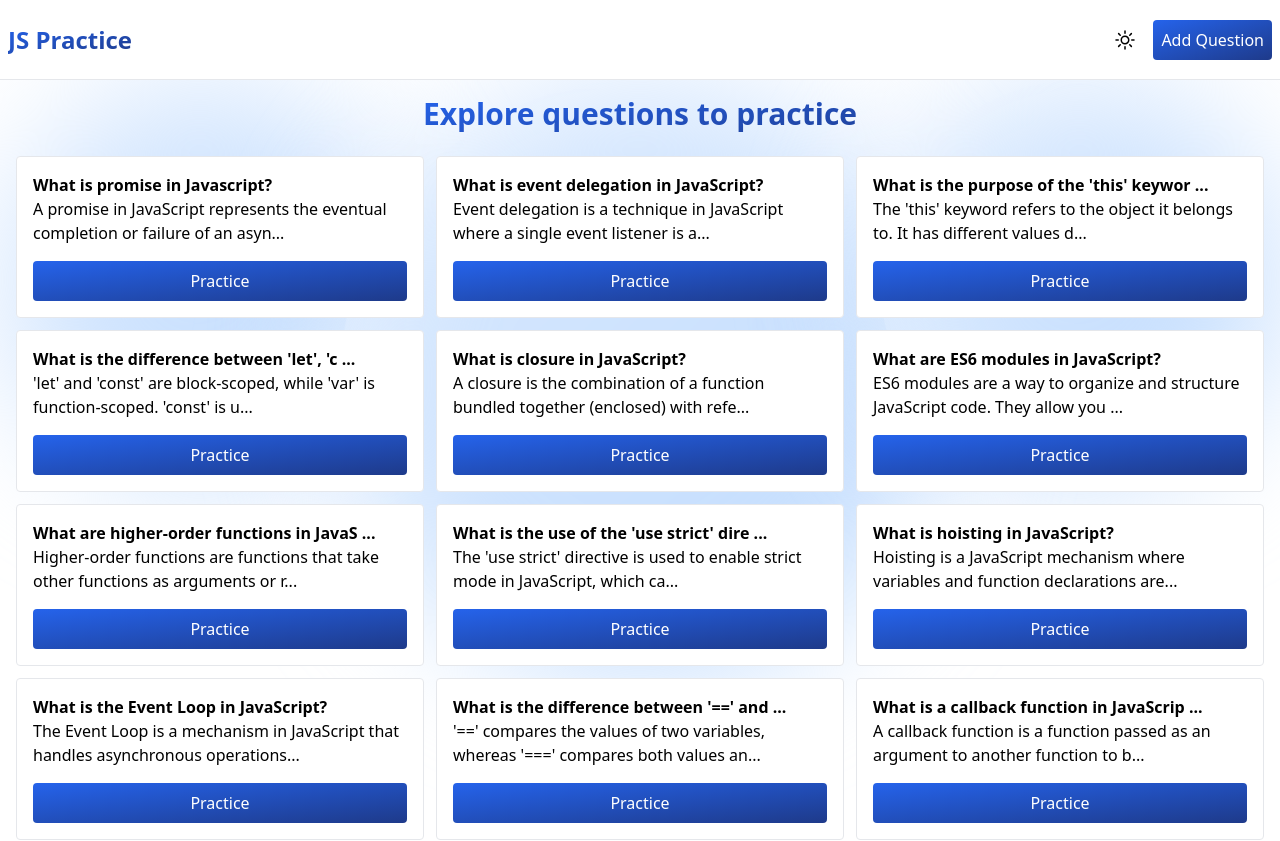
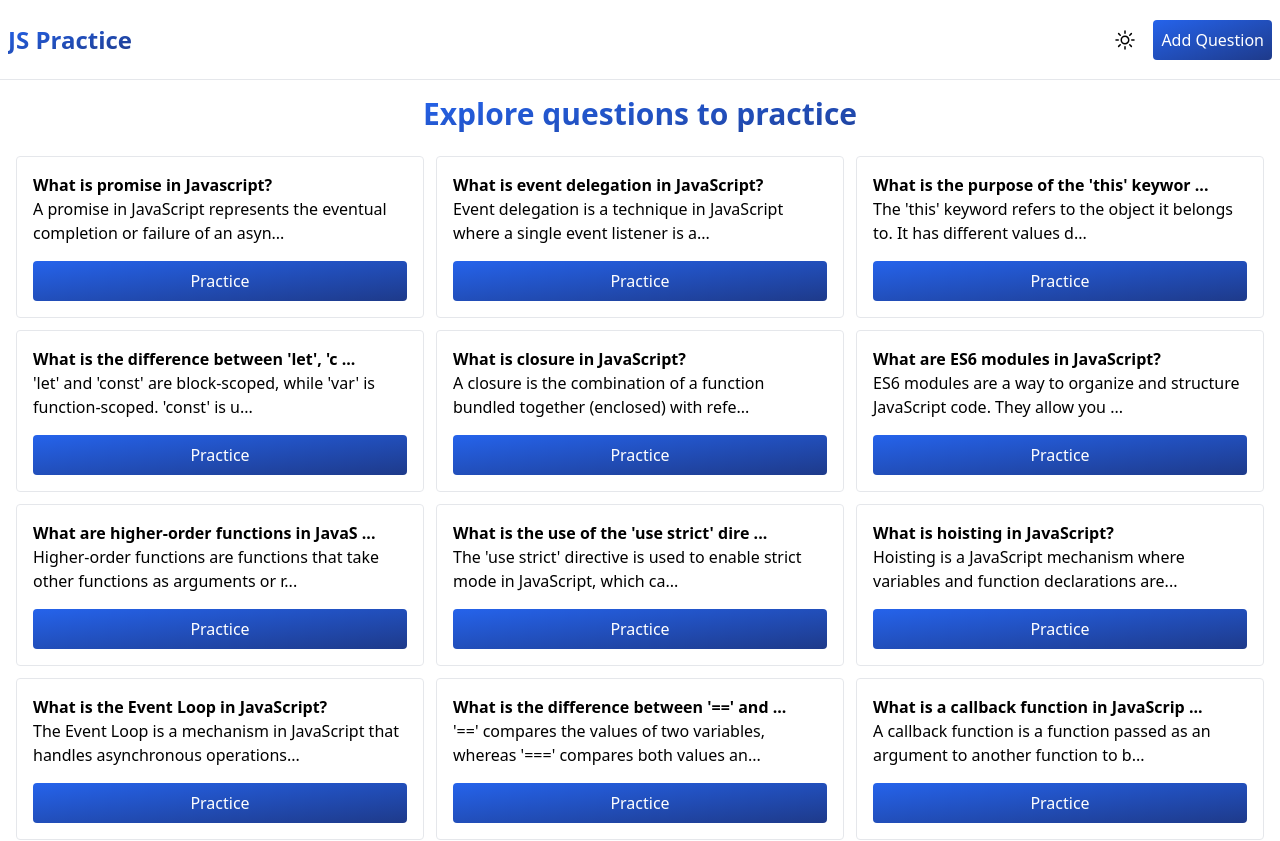
Before and after one commit to ashsajal1/js-practice-app, a React (Vite) app: page / in a window 1280 px wide. Shown: the top 841 px of the page. Built offline with nearby package versions, Linux system fonts and the light colour scheme.

Commit message:
Update home.tsx

```diff
--- a/src/pages/home.tsx
+++ b/src/pages/home.tsx
@@ -14,7 +14,6 @@ export default function Home() {
 
   return (
     <div className="p-4 flex flex-col items-center justify-center relative">
-      <Blob />
       <h1 className="g-text font-extrabold text-3xl text-center pb-6">Explore questions to practice</h1>
       <div className="grid grid-cols-1 md:grid-cols-3 gap-3">
         {sortedQuestions.map((question) => (
```
